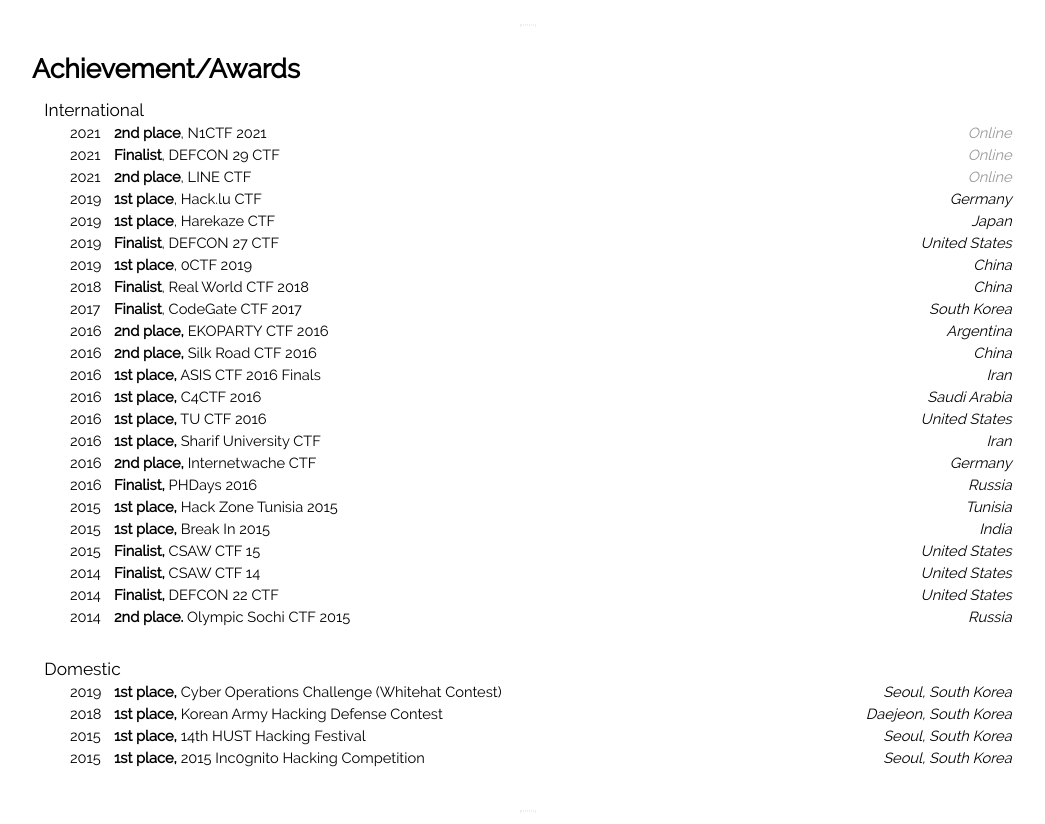
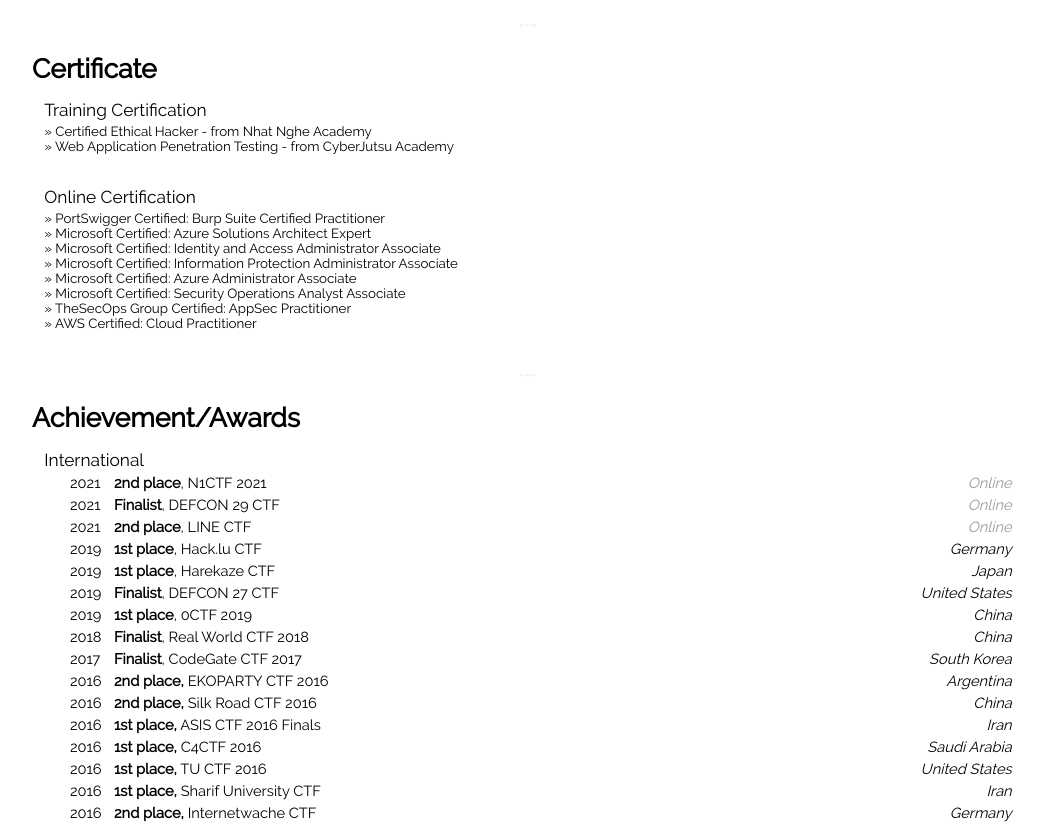
Before and after one commit to bisicetea/resume_template, a plain HTML site: page resume/index.html in a window 1280 px wide. Shown: the part 1355-2179 px from the top of the page, without its empty margins (112-1157 px from the left). Drawn offline with Linux system fonts and the light colour scheme.

Commit message:
Add cert

```diff
--- a/resume/index.html
+++ b/resume/index.html
@@ -146,6 +146,39 @@
                     <tr>
                         <td colspan=2 class="description">
                         &raquo; Study and get Certified Ethical Hacker certificate
+                        </td>
+                    </tr>
+                </table>
+            </div>
+            <hr>
+            <div class="certificate">
+                <h1>Certificate</h1>
+                <table>
+                    <tr>
+                        <td class="title">Training Certification</td>
+                    </tr>
+                    <tr>
+                        <td colspan=2 class="description">
+                        &raquo; Certified Ethical Hacker - from Nhat Nghe Academy
+                        <br>&raquo; Web Application Penetration Testing - from CyberJutsu Academy
+                        </td>
+                    </tr>
+                </table>
+                <table>
+                    <tr>
+                        <td class="title">Online Certification</td>
+                    </tr>
+                    <tr>
+                        <td colspan=2 class="description">
+                        &raquo; <a href="https://portswigger.net/web-security/e/c/872cdce94b8388a2" style="color: black;">PortSwigger Certified: Burp Suite Certified Practitioner</a>
+                        <br>&raquo; <a href="https://www.credly.com/badges/9c88300c-dd38-4d77-83f9-e56154475fcd" style="color: black;">Microsoft Certified: Azure Solutions Architect Expert
+                        <br>&raquo; <a href="https://www.credly.com/badges/cc968ca8-4a96-4e5b-9659-57f33c828f0b" style="color: black;">Microsoft Certified: Identity and Access Administrator Associate</a>
+                        <br>&raquo; <a href="https://www.credly.com/badges/b736b21e-10b3-43a1-b26c-358170aff379" style="color: black;">Microsoft Certified: Information Protection Administrator Associate</a>
+                        <br>&raquo; <a href="https://www.credly.com/badges/868a1c91-dbd3-493a-a54c-cb6b85c918df" style="color: black;">Microsoft Certified: Azure Administrator Associate</a>
+                        <br>&raquo; <a href="https://www.credly.com/badges/38331f07-def8-4f0a-8b31-6dd3abbb6160" style="color: black;">Microsoft Certified: Security Operations Analyst Associate</a>
+                        <br>&raquo; <a href="https://candidate.speedexam.net/certificate.aspx?SSTATE=am4131EniU8ntjp4bO5mXapeqHbNiS0wZEIwjPbaRTgh2AXswSE3HslC+1HouY+wFNGQj+jF4XKP6W+5AnrTrZQ19UNs/pTTFAGLo6MI7WE=" style="color: black;">TheSecOps Group Certified: AppSec Practitioner</a>
+                        <br>&raquo; <a href="https://www.credly.com/badges/a2dc8414-784a-483b-ab29-2b31879ac800 " style="color: black;">AWS Certified: Cloud Practitioner</a>
+                        </a>
                         </td>
                     </tr>
                 </table>
```
